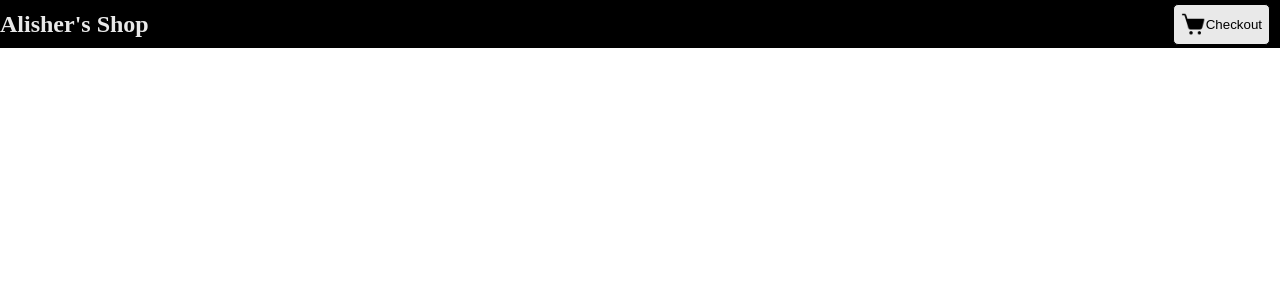
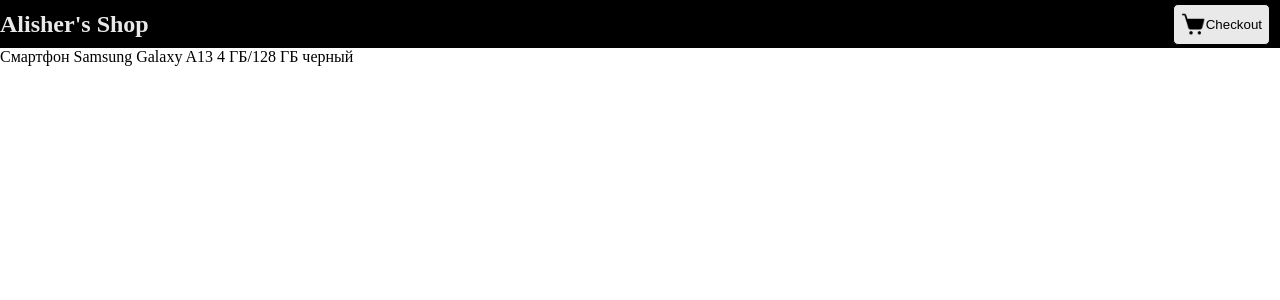
Before and after one commit to AlisherSrc/web-dev, an Angular app in the folder lab4/shop/online-shop/: page / in a window 1280 px wide. Shown: the top 300 px of the page. Built offline with nearby package versions, Linux system fonts and the light colour scheme.

Commit message:
products component

```diff
--- /dev/null
+++ b/lab4/shop/online-shop/src/app/app-product-list/app-product-list.component.html
@@ -0,0 +1,5 @@
+<ul>
+  <li *ngFor="let item of itemsList">
+    {{item.name}}
+  </li>
+</ul>
--- /dev/null
+++ b/lab4/shop/online-shop/src/app/app-product-list/app-product-list.component.ts
@@ -0,0 +1,31 @@
+import { Component } from "@angular/core";
+// import {Item} from "./item-module.module";
+
+interface Item{
+  name : string,
+  image : string,
+  description : string,
+  cost:number,
+  rating : number
+}
+
+
+@Component(
+  {
+    selector: "app-products",
+    templateUrl:"./app-product-list.component.html",
+    styleUrls: ["./app-product-list.component.css"]
+  }
+)
+
+export class AppProductListComponent{
+  itemsList : Item[] = [
+    {
+      name:"Смартфон Samsung Galaxy A13 4 ГБ/128 ГБ черный",
+      cost:87411,
+      image:"link1",
+      description:"Технология NFC: Цвет: черный Тип экрана: PLS TFT LCD сенсорный, мультитач Диагональ: 6.6 дюйм Размер оперативной памяти: 4 ГБ Процессор: 8-ядерный Exynos 850 Объем встроенной памяти: 128 ГБ Емкость аккумулятора: 5000 мАч",
+      rating:5
+    }
+  ]
+}
--- a/lab4/shop/online-shop/src/app/app.component.html
+++ b/lab4/shop/online-shop/src/app/app.component.html
@@ -1,2 +1,3 @@
 <nav-bar></nav-bar>
+<app-products></app-products>
 <router-outlet></router-outlet>
--- a/lab4/shop/online-shop/src/app/app.module.ts
+++ b/lab4/shop/online-shop/src/app/app.module.ts
@@ -4,11 +4,12 @@ import { BrowserModule } from '@angular/platform-browser';
 import { AppRoutingModule } from './app-routing.module';
 import { AppComponent } from './app.component';
 import { NavBarComponent } from './nav-bar/nav_bar.component';
-
+import { AppProductListComponent } from './app-product-list/app-product-list.component';
 @NgModule({
   declarations: [
     AppComponent,
-    NavBarComponent
+    NavBarComponent,
+    AppProductListComponent
   ],
 
   imports: [
```
Also changed, not shown: lab4/shop/online-shop/src/app/app-product-list/item-module.module.ts (added, +7 -0 lines), lab4/shop/online-shop/src/app/app-product-list/app-product-list.component.css (added).
